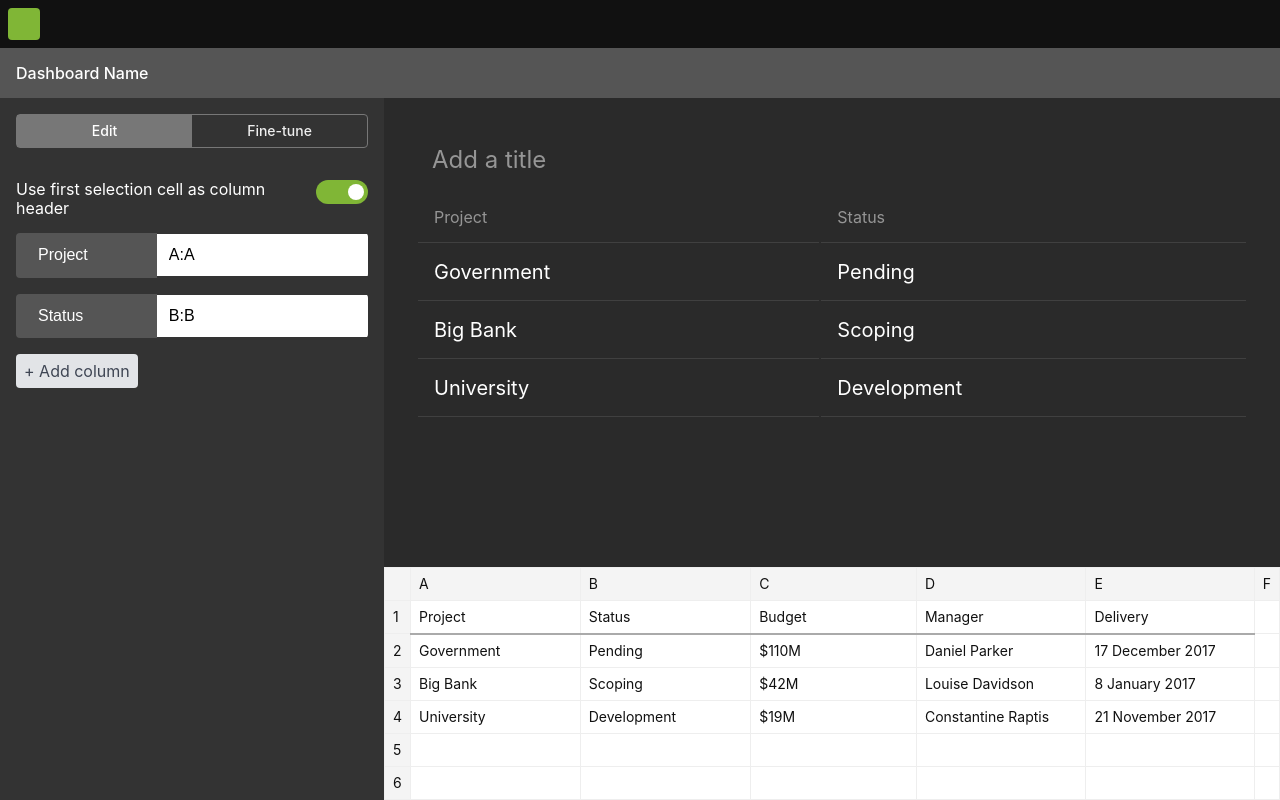
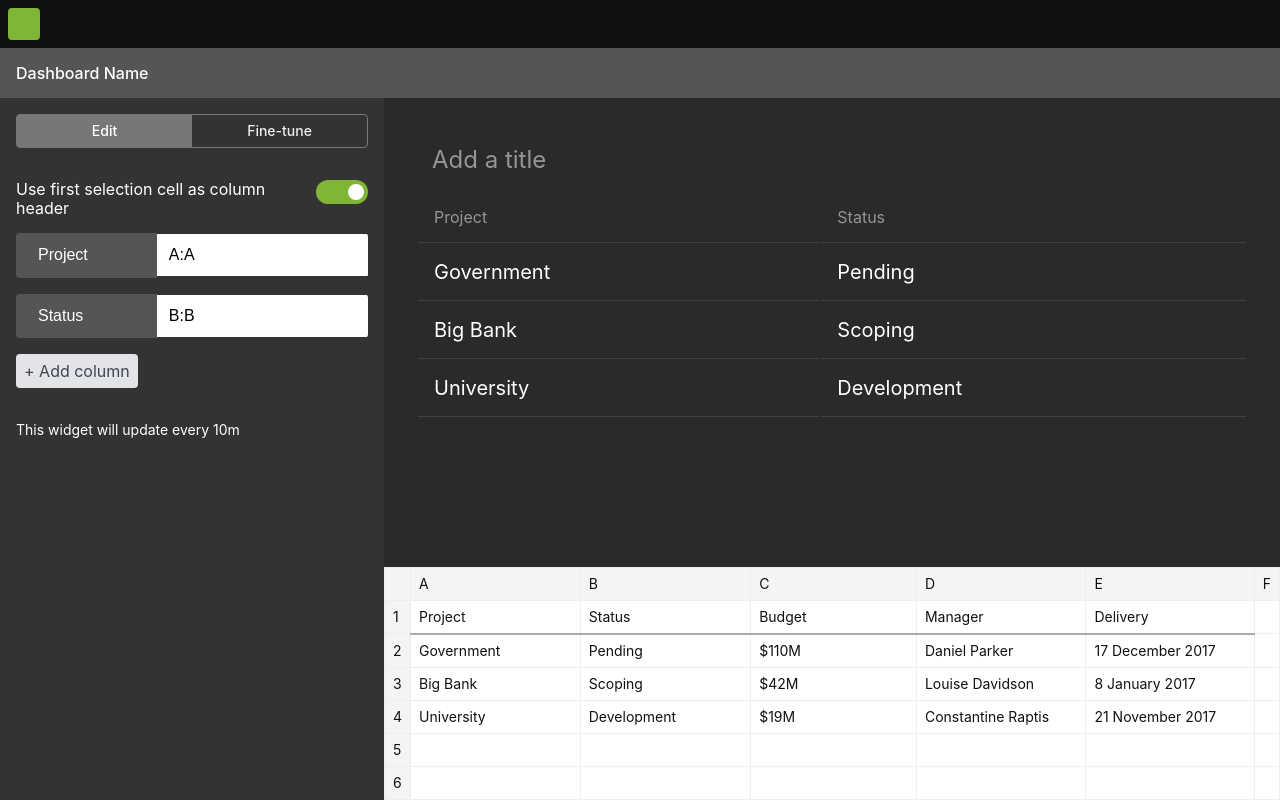
Before and after one commit to jackgeckoboard/table-widget-config, a React (Create React App) app: page / in a window 1280 px wide. Built offline with nearby package versions, Linux system fonts and the light colour scheme.

Commit message:
added fine-tune

```diff
--- a/src/App.js
+++ b/src/App.js
@@ -2,6 +2,7 @@ import React, { Component } from "react";
 import ColumnConfig from "./components/ColumnConfig";
 import Visualization from "./components/Visualization";
 import SpreadsheetPreview from "./components/SpreadsheetPreview";
+import FineTune from "./components/FineTune";
 
 class App extends Component {
   constructor(props) {
@@ -26,7 +27,8 @@ class App extends Component {
         ]
       ],
       columnCellReference: ["A:A", "B:B", "C:C", "D:D", "E:E"],
-      columnNames: []
+      columnNames: [],
+      fineTuneTab: false
     };
   }
 
@@ -89,6 +91,18 @@ class App extends Component {
     });
   }
 
+  toggleFineTune() {
+    if (this.state.fineTuneTab) {
+      this.setState({
+        fineTuneTab: false
+      });
+    } else {
+      this.setState({
+        fineTuneTab: true
+      });
+    }
+  }
+
   render() {
     const disabled = this.state.numberOfColumns > 4;
 
@@ -116,9 +130,16 @@ class App extends Component {
             className="bg-dark-gray w-30 pa3 fl"
             style={{ height: "calc(100vh - 98px)" }}
           >
-            <div className="w-100 br2 ba b--gray mb4">
+            {!this.state.fineTuneTab ? (
+              <div>
+                <div
+                  className="w-100 br2 ba b--gray mb4"
+                  onClick={this.toggleFineTune.bind(this)}
+                >
                   <div className="bg-gray pa2 tc fw5 f6 w-50 dib">Edit</div>
-              <div className="pa2 tc fw5 f6 w-50 dib light-gray">Fine-tune</div>
+                  <div className="pa2 tc fw5 f6 w-50 dib light-gray">
+                    Fine-tune
+                  </div>
                 </div>
 
                 <div
@@ -169,6 +190,13 @@ class App extends Component {
                     + Add column
                   </div>
                 )}
+                <div className="">
+                  <span className="f6 ">This widget will update every 10m</span>
+                </div>
+              </div>
+            ) : (
+              <FineTune toggleFineTune={this.toggleFineTune.bind(this)} />
+            )}
           </div>
           <div
             className="w-70 fl pa4 relative"
--- /dev/null
+++ b/src/components/FineTune.js
@@ -0,0 +1,38 @@
+import React, { Component } from "react";
+
+class FineTune extends Component {
+  toggleFineTune() {
+    this.props.toggleFineTune();
+  }
+  render() {
+    return (
+      <div>
+        <div
+          className="w-100 br2 ba b--gray mb4"
+          onClick={this.toggleFineTune.bind(this)}
+        >
+          <div className=" pa2 tc fw5 f6 w-50 dib light-gray">Edit</div>
+          <div className="pa2 tc fw5 f6 w-50 dib bg-gray">Fine-tune</div>
+        </div>
+        <div className="w-100 br2 overflow-hidden mb3">
+          <div className="bg-mid-gray hover-bg-gray pv2 pl3 pr2 w-40 dib">
+            <div className="pa1">
+              <span>Column</span>
+            </div>
+          </div>
+          <div
+            className="pa2 w-60 dib bg-white near-black"
+            style={{ height: 42, marginTop: -5 }}
+          >
+            <select className="pa2 bn bg-transparent w-100">
+              <option value="budget">Budget</option>
+              <option value="conversion-rate">Conversion Rate</option>
+            </select>
+          </div>
+        </div>
+      </div>
+    );
+  }
+}
+
+export default FineTune;
```
Lines whose indentation alone changed are shown as unchanged.
